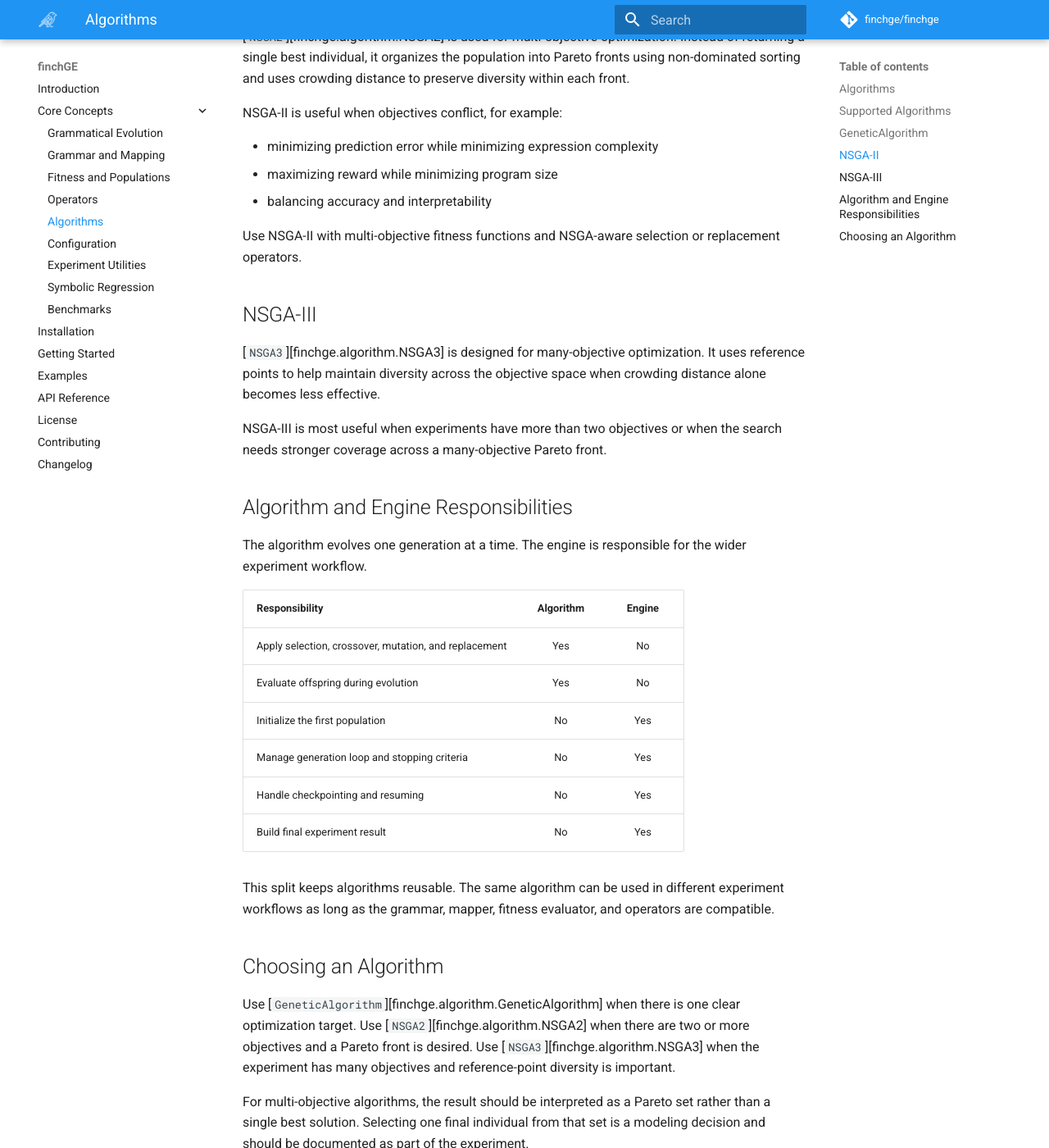
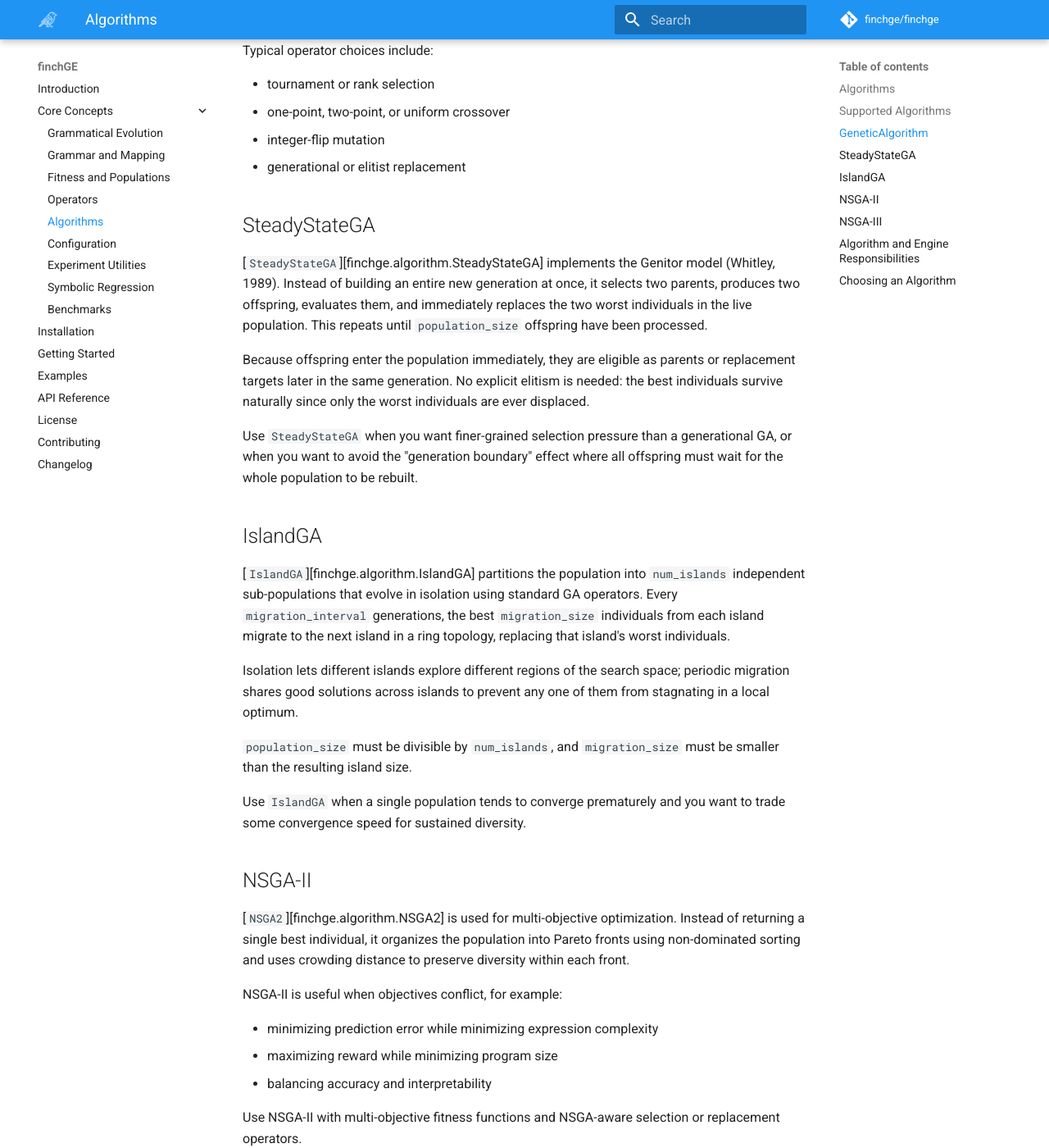
Before and after one commit to darshanz/finchge, an MkDocs documentation site: the page built from docs/algorithms.md, in a window 1280 px wide and 1400 px high, scrolled down 1224 px. Shown: the whole window at 82% size. Built offline with MkDocs 1.6.1 and Material for MkDocs 9.7.7, drawn with Linux system fonts in a browser that asks for light colours; comment, search, counter and statistics services are not loaded; some of the changed text lies outside the part shown.

Commit message:
docs: updated documentations for SteadyStateGA and IslandGA

```diff
--- a/docs/algorithms.md
+++ b/docs/algorithms.md
@@ -9,8 +9,17 @@ In FinchGE, algorithms are lower-level evolutionary components. A full Grammatic
 | Algorithm | Objective type | Main use |
 | --- | --- | --- |
 | [`GeneticAlgorithm`][finchge.algorithm.GeneticAlgorithm] | Single-objective | Standard grammatical evolution with one scalar fitness objective. |
+| [`SteadyStateGA`][finchge.algorithm.SteadyStateGA] | Single-objective | Genitor-style steady-state replacement; offspring enter the population immediately. |
+| [`IslandGA`][finchge.algorithm.IslandGA] | Single-objective | Parallel sub-populations with periodic migration to preserve diversity. |
 | [`NSGA2`][finchge.algorithm.NSGA2] | Multi-objective | Pareto-based optimization using non-dominated sorting and crowding distance. |
 | [`NSGA3`][finchge.algorithm.NSGA3] | Multi-objective | Many-objective optimization using reference points. |
+
+These are the algorithms shipped with FinchGE, not an exhaustive list of what's possible.
+Any custom evolutionary loop can be added by subclassing [`BaseAlgorithmSO`][finchge.algorithm.BaseAlgorithmSO]
+(single-objective) or [`BaseAlgorithmMO`][finchge.algorithm.BaseAlgorithmMO] (multi-objective)
+and implementing `evolve_one_generation`.
+
+
 
 ## GeneticAlgorithm
 
@@ -24,6 +33,42 @@ Typical operator choices include:
 - one-point, two-point, or uniform crossover
 - integer-flip mutation
 - generational or elitist replacement
+
+## SteadyStateGA
+
+[`SteadyStateGA`][finchge.algorithm.SteadyStateGA] implements the Genitor model
+(Whitley, 1989). Instead of building an entire new generation at once, it
+selects two parents, produces two offspring, evaluates them, and immediately
+replaces the two worst individuals in the live population. This repeats until
+`population_size` offspring have been processed.
+
+Because offspring enter the population immediately, they are eligible as
+parents or replacement targets later in the same generation. No explicit
+elitism is needed: the best individuals survive naturally since only the
+worst individuals are ever displaced.
+
+Use `SteadyStateGA` when you want finer-grained selection pressure than a
+generational GA, or when you want to avoid the "generation boundary" effect
+where all offspring must wait for the whole population to be rebuilt.
+
+## IslandGA
+
+[`IslandGA`][finchge.algorithm.IslandGA] partitions the population into
+`num_islands` independent sub-populations that evolve in isolation using
+standard GA operators. Every `migration_interval` generations, the best
+`migration_size` individuals from each island migrate to the next island in
+a ring topology, replacing that island's worst individuals.
+
+Isolation lets different islands explore different regions of the search
+space; periodic migration shares good solutions across islands to prevent
+any one of them from stagnating in a local optimum.
+
+`population_size` must be divisible by `num_islands`, and `migration_size`
+must be smaller than the resulting island size.
+
+Use `IslandGA` when a single population tends to converge prematurely and
+you want to trade some convergence speed for sustained diversity.
+
 
 ## NSGA-II
 
@@ -60,6 +105,6 @@ This split keeps algorithms reusable. The same algorithm can be used in differen
 
 ## Choosing an Algorithm
 
-Use [`GeneticAlgorithm`][finchge.algorithm.GeneticAlgorithm] when there is one clear optimization target. Use [`NSGA2`][finchge.algorithm.NSGA2] when there are two or more objectives and a Pareto front is desired. Use [`NSGA3`][finchge.algorithm.NSGA3] when the experiment has many objectives and reference-point diversity is important.
+Use [`GeneticAlgorithm`][finchge.algorithm.GeneticAlgorithm] when there is one clear optimization target. Use [`SteadyStateGA`][finchge.algorithm.SteadyStateGA] when you want continuous, fine-grained replacement instead of discrete generations. Use [`IslandGA`][finchge.algorithm.IslandGA] when premature convergence is a concern and you want isolated sub-populations with periodic migration. Use [`NSGA2`][finchge.algorithm.NSGA2] when there are two or more objectives and a Pareto front is desired. Use [`NSGA3`][finchge.algorithm.NSGA3] when the experiment has many objectives and reference-point diversity is important.
 
 For multi-objective algorithms, the result should be interpreted as a Pareto set rather than a single best solution. Selecting one final individual from that set is a modeling decision and should be documented as part of the experiment.
```
Also changed, not shown: docs/api.md (+5 -0 lines).
